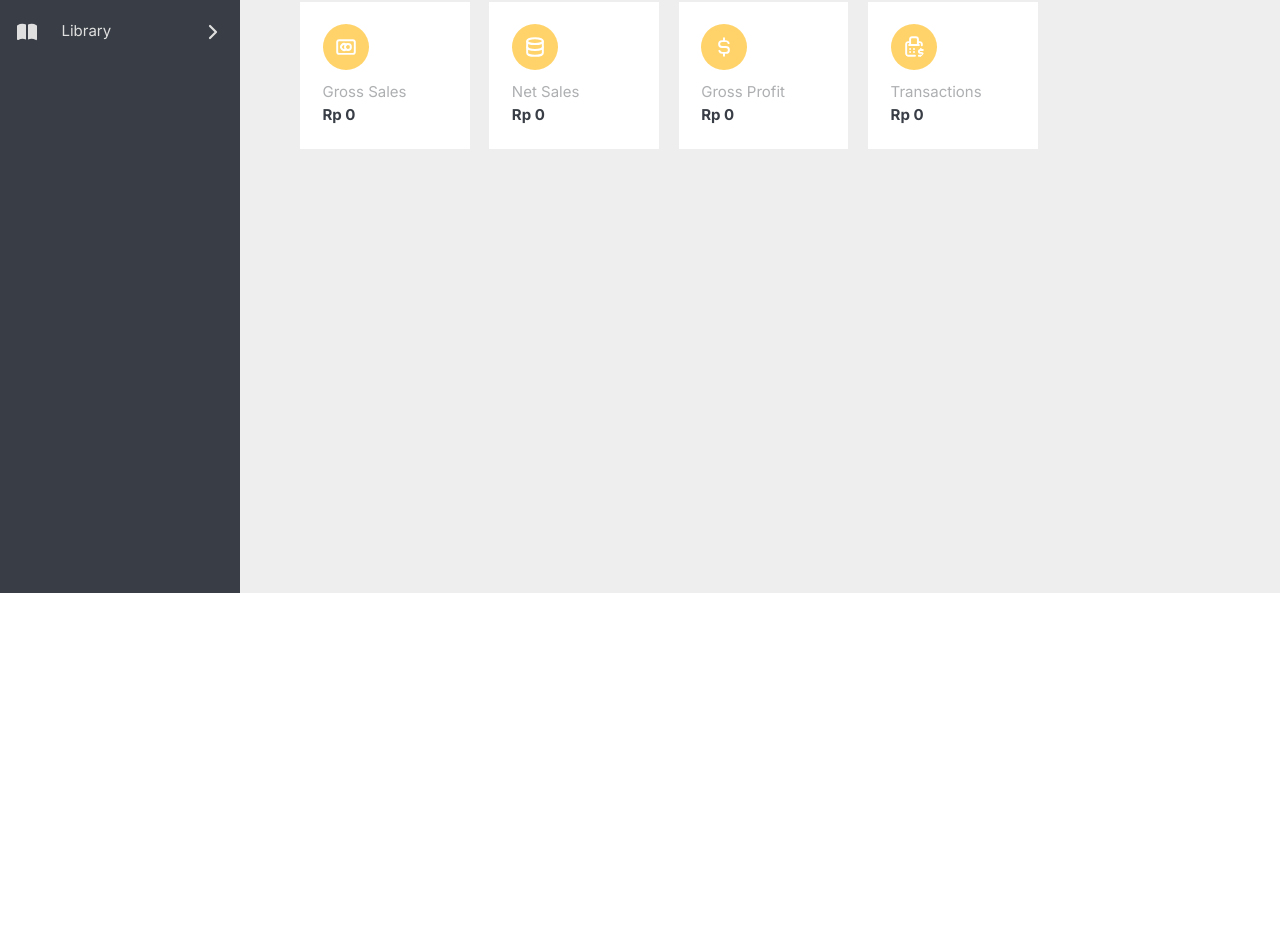
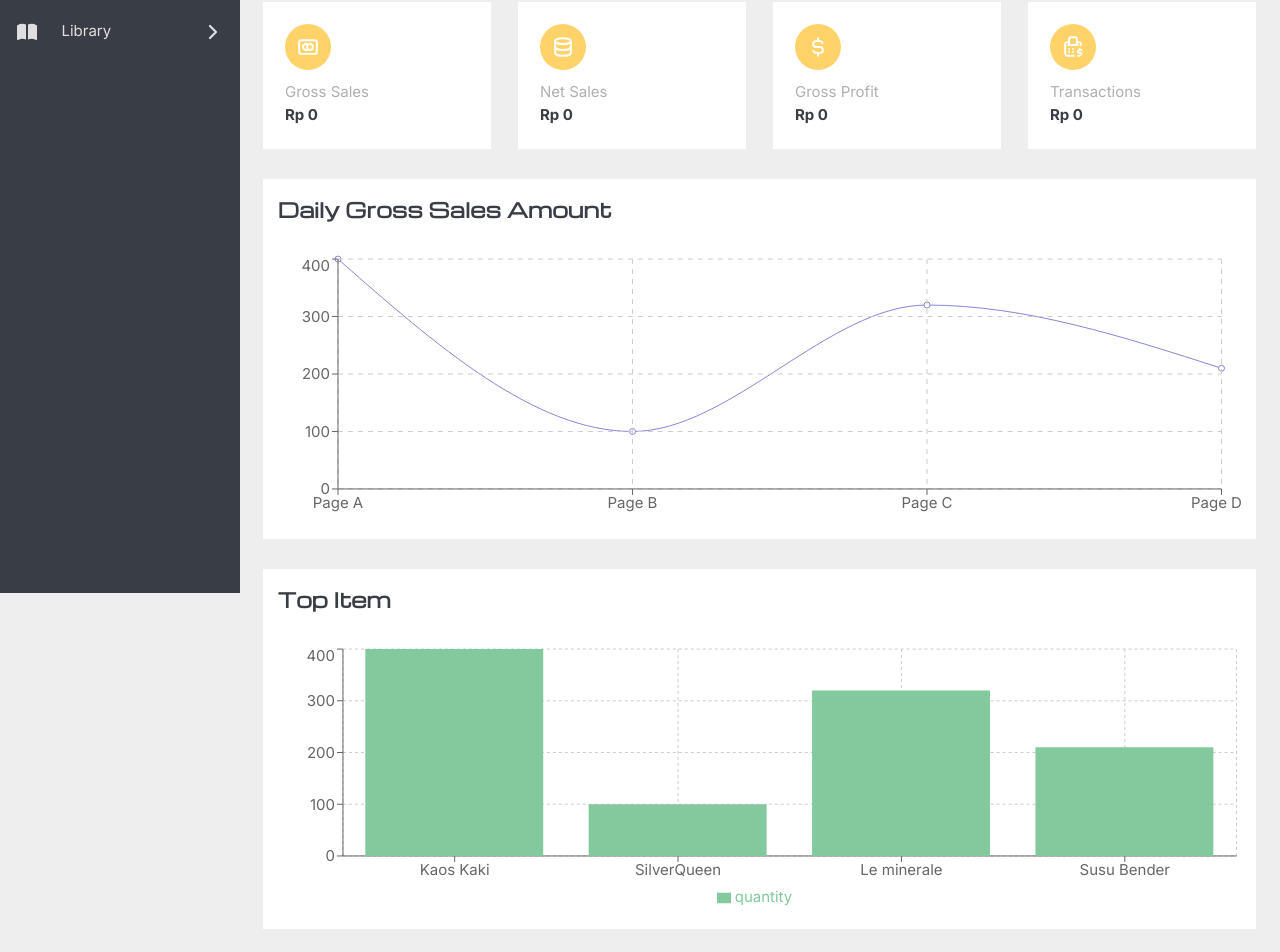
Before and after one commit to ahmadhilmandani/fe-xenpos, a React (Vite) app: page / in a window 1280 px wide. Shown: the part 207-1159 px from the top of the page. Before the commit the page ends 800 px from the top, so only its background shows below. Built offline with nearby package versions, Linux system fonts and the light colour scheme.

Commit message:
Update dashboard

```diff
--- a/package.json
+++ b/package.json
@@ -16,7 +16,8 @@
     "react": "^18.3.1",
     "react-dom": "^18.3.1",
     "react-redux": "^9.1.2",
-    "react-router-dom": "^6.26.0"
+    "react-router-dom": "^6.26.0",
+    "recharts": "^2.12.7"
   },
   "devDependencies": {
     "@types/react": "^18.3.3",
--- a/src/Pages/Dashboard.jsx
+++ b/src/Pages/Dashboard.jsx
@@ -2,6 +2,7 @@ import { IconBrandMastercard, IconBuildingStore, IconCalendarFilled, IconCashReg
 import Navbar from "../components/Navbar";
 import Dropdown from "../components/Dropdown";
 import { useState } from "react";
+import { CartesianGrid, Line, LineChart, Tooltip, XAxis, YAxis, ResponsiveContainer, BarChart, Legend, Bar } from "recharts";
 
 export default function Dashboard() {
   const [openOutletOpt, setOpenOutletOpt] = useState(false)
@@ -9,11 +10,13 @@ export default function Dashboard() {
     value: 'Warteg_Bahari',
     name: 'Warteg Bahari'
   })
+  const data = [{ name: 'Page A', uv: 400 }, { name: 'Page B', uv: 100 }, { name: 'Page C', uv: 320 }, { name: 'Page D', uv: 210 }];
+  const data2 = [{ name: 'Kaos Kaki', quantity: 400 }, { name: 'SilverQueen', quantity: 100 }, { name: 'Le minerale', quantity: 320 }, { name: 'Susu Bender', quantity: 210 }];
 
   return (
-    <div className="w-[80%] relative pb-8">
+    <>
       <Navbar />
-      <main className="px-10 mt-16">
+      <main className="pr-6 mt-16 mb-12">
         <section className="mt-8">
           <div className="flex justify-between">
             <header>
@@ -95,8 +98,41 @@ export default function Dashboard() {
             </b>
           </div>
         </section>
+        <section className="bg-white mt-8 p-4">
+          <h2 className="mb-8">
+            Daily Gross Sales Amount
+          </h2>
+          <div className="h-72">
+            <ResponsiveContainer width={"100%"} height={"100%"}>
+              <LineChart data={data} margin={{ top: 5, right: 20, bottom: 5, left: 0 }}>
+                <Line type="monotone" dataKey="uv" stroke="#8884d8" />
+                <CartesianGrid stroke="#ccc" strokeDasharray="5 5" />
+                <XAxis dataKey="name" />
+                <YAxis />
+                <Tooltip />
+              </LineChart>
+            </ResponsiveContainer>
+          </div>
+        </section>
+        <section className="bg-white mt-8 p-4">
+          <h2 className="mb-8">
+            Top Item
+          </h2>
+          <div className="h-72">
+            <ResponsiveContainer width={"100%"} height={"100%"}>
+              <BarChart width={730} height={250} data={data2}>
+                <CartesianGrid strokeDasharray="3 3" />
+                <XAxis dataKey="name" />
+                <YAxis />
+                <Tooltip />
+                <Legend />
+                <Bar dataKey="quantity" fill="#82ca9d" />
+              </BarChart>
+            </ResponsiveContainer>
+          </div>
+        </section>
       </main>
-    </div>
+    </>
   )
 
 }
--- a/src/index.css
+++ b/src/index.css
@@ -5,6 +5,9 @@
 @layer base {
   .main-container {
     width: calc(100% - 264px);
+  }
+  .custom-height {
+    height: calc(100% - 72px);
   }
   * {
     @apply leading-[150%] text-cust-black;
```
Also changed, not shown: 1 other file (tests, documents, lock files or other folders).
